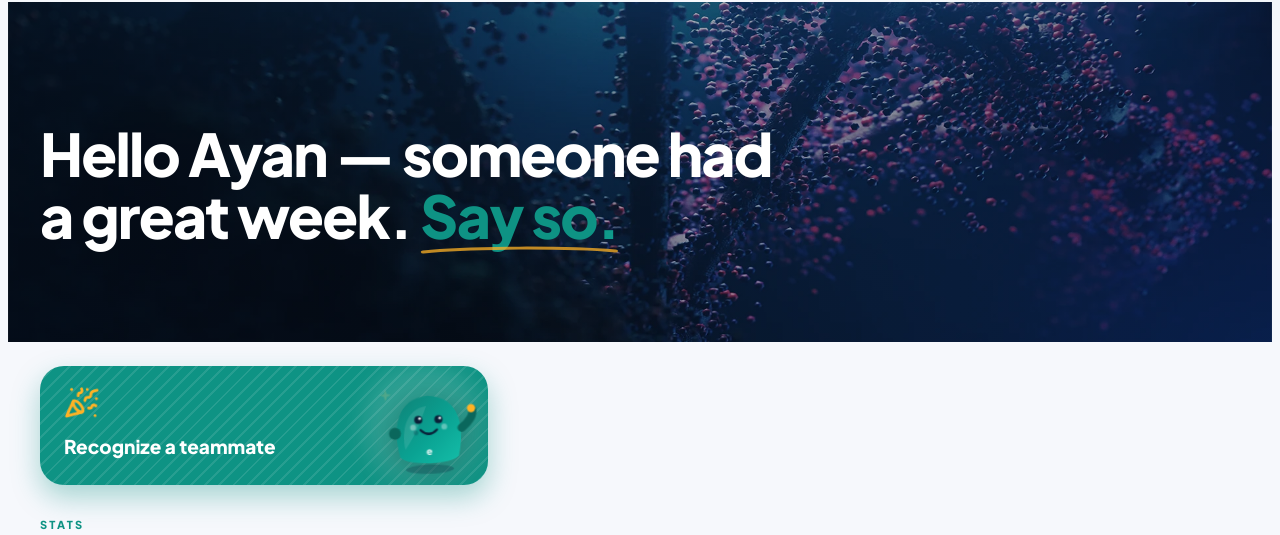
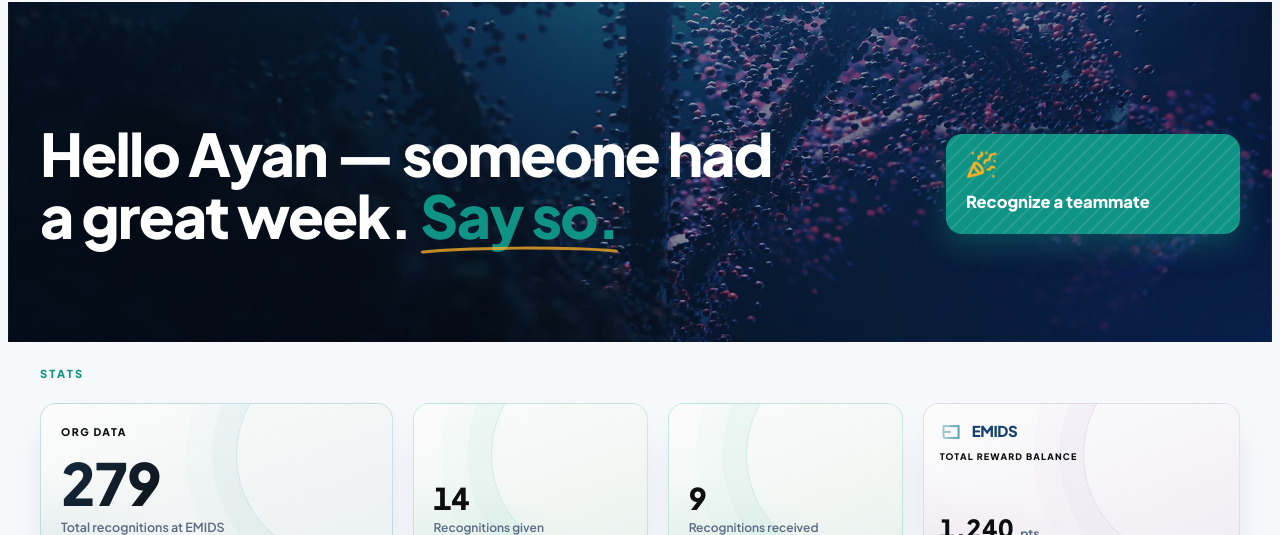
Before and after one commit to syed-ayan-emids/rewards_recog, a React (Vite) app: page / in a window 1280 px wide. Shown: the part 81-616 px from the top of the page. Built offline with nearby package versions, Linux system fonts and the light colour scheme; the HTML template or start-up script is replaced by a standard one.

Commit message:
Hero: recognize tile back in hero right side at 25 percent width

```diff
--- a/src/pages/Home.tsx
+++ b/src/pages/Home.tsx
@@ -26,48 +26,16 @@ export default function HomeScreen() {
               </svg>
             </span>
           </h1>
+          {/* Recognize a teammate — ~25% of the hero's right side */}
+          <button
+            onClick={() => setComposer({ open: true })}
+            className="tile-stripes group relative flex w-full shrink-0 cursor-pointer flex-col items-start gap-1.5 overflow-hidden rounded-2xl bg-brand px-5 py-5 text-left shadow-[0_12px_28px_rgba(14,147,132,0.35)] transition-colors hover:bg-brand-deep xl:w-[24.5%]"
+          >
+            <PartyPopper size={30} className="emoji-pop text-gold" aria-hidden />
+            <span className="text-[16.5px] font-extrabold text-white">Recognize a teammate</span>
+          </button>
         </div>
       </div>
-
-      {/* Recognize a teammate — standalone tile section */}
-      <section className="mb-8">
-        <button
-          onClick={() => setComposer({ open: true })}
-          className="tile-stripes group relative flex w-full max-w-md cursor-pointer flex-col items-start gap-2 overflow-hidden rounded-3xl bg-brand px-6 py-6 text-left shadow-[0_12px_28px_rgba(14,147,132,0.35)] transition-colors hover:bg-brand-deep sm:pr-32"
-        >
-          <PartyPopper size={34} className="emoji-pop text-gold" aria-hidden />
-          <span className="text-[19px] font-extrabold text-white">Recognize a teammate</span>
-          <span className="pointer-events-none absolute inset-y-0 right-1 hidden items-center sm:flex" aria-hidden>
-            <span className="absolute right-0 top-1/2 h-[120px] w-[120px] -translate-y-1/2 rounded-full bg-white/15 blur-md" />
-            <svg width="110" height="110" viewBox="0 0 120 120" fill="none" className="mascot-bob drop-shadow-[0_6px_18px_rgba(3,60,52,0.45)]">
-              <defs>
-                <linearGradient id="mascotTileBlob" x1="20" y1="22" x2="100" y2="105" gradientUnits="userSpaceOnUse">
-                  <stop offset="0%" stopColor="#0f7f74" />
-                  <stop offset="55%" stopColor="#0AA393" />
-                  <stop offset="100%" stopColor="#16c2ac" />
-                </linearGradient>
-              </defs>
-              <ellipse className="mascot-breathe" cx="60" cy="106" rx="26" ry="5" fill="rgba(10,32,56,0.25)" />
-              <path d="M28 92 C20 60, 26 28, 60 26 C94 28, 100 60, 92 92 C86 102, 34 102, 28 92 Z" fill="url(#mascotTileBlob)" />
-              <path d="M34 84 C30 62, 36 40, 58 37 C52 52, 46 68, 34 84 Z" fill="#fff" opacity="0.10" />
-              <g className="mascot-wave" style={{ transformOrigin: '94px 58px' }}>
-                <path d="M96 62 C104 56, 110 48, 108 42" stroke="#0a675c" strokeWidth="9" strokeLinecap="round" fill="none" />
-                <circle cx="107" cy="41" r="4.5" fill="#FFB224" />
-              </g>
-              <circle cx="23" cy="66" r="6.5" fill="#0a675c" />
-              <g className="mascot-face" style={{ transformOrigin: '60px 48px' }}>
-                <circle cx="49" cy="52" r="4.4" fill="#0a2038" /><circle cx="71" cy="52" r="4.4" fill="#0a2038" />
-                <circle cx="50.5" cy="50.6" r="1.4" fill="#fff" /><circle cx="72.5" cy="50.6" r="1.4" fill="#fff" />
-                <circle cx="43" cy="60" r="3.2" fill="#fff" opacity="0.35" /><circle cx="77" cy="60" r="3.2" fill="#fff" opacity="0.35" />
-                <path d="M51 63 C57 69, 63 69, 69 63" stroke="#0a2038" strokeWidth="2.4" strokeLinecap="round" fill="none" />
-                <circle cx="46" cy="66" r="2.6" fill="#0a2038" opacity="0.25" />
-              </g>
-              <text x="60" y="90" textAnchor="middle" fontSize="11" fontWeight="800" fill="#fff" opacity="0.85">e</text>
-              <path d="M14 16 L16 22 L22 24 L16 26 L14 32 L12 26 L6 24 L12 22 Z" fill="#FFD66B" opacity="0.9" className="mascot-twinkle" style={{ transformOrigin: '14px 24px' }} />
-            </svg>
-          </span>
-        </button>
-      </section>
 
       {/* Count cards */}
       <div className="mb-5 flex items-end justify-between gap-4">
```
